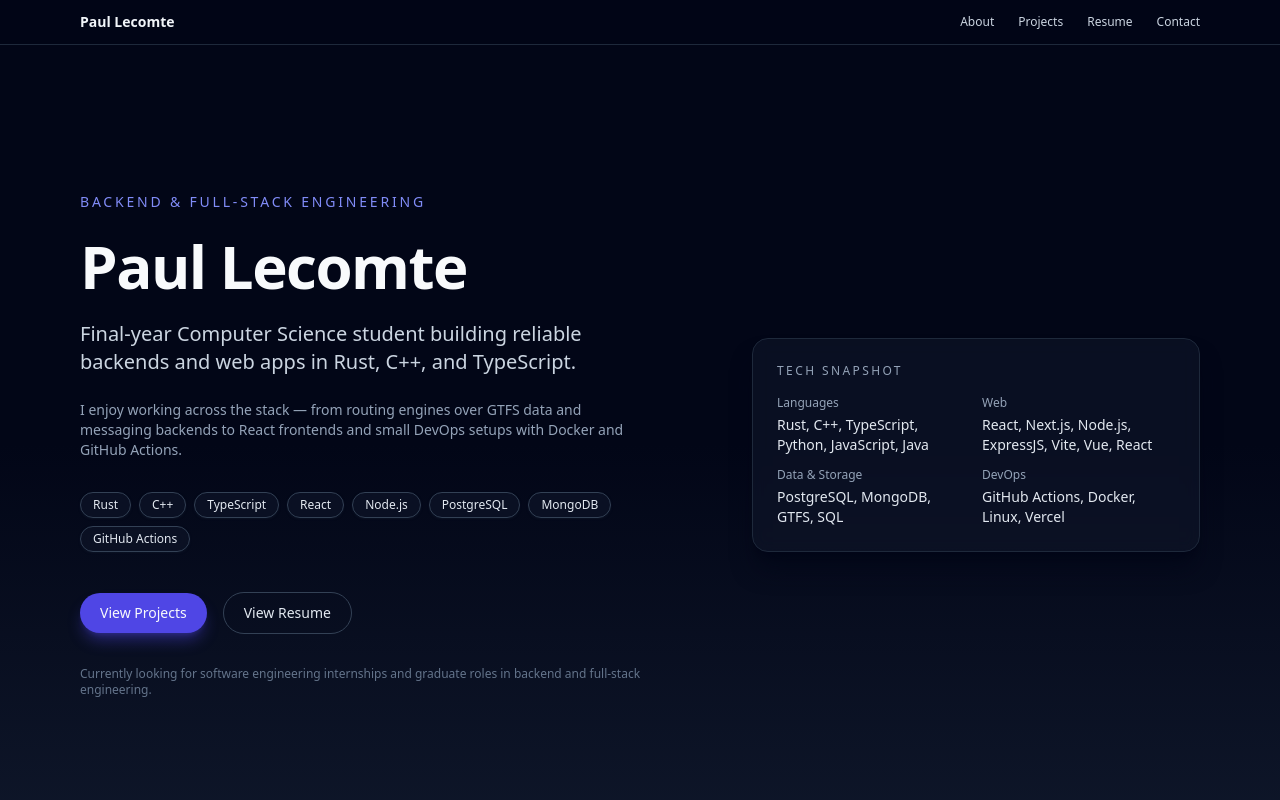
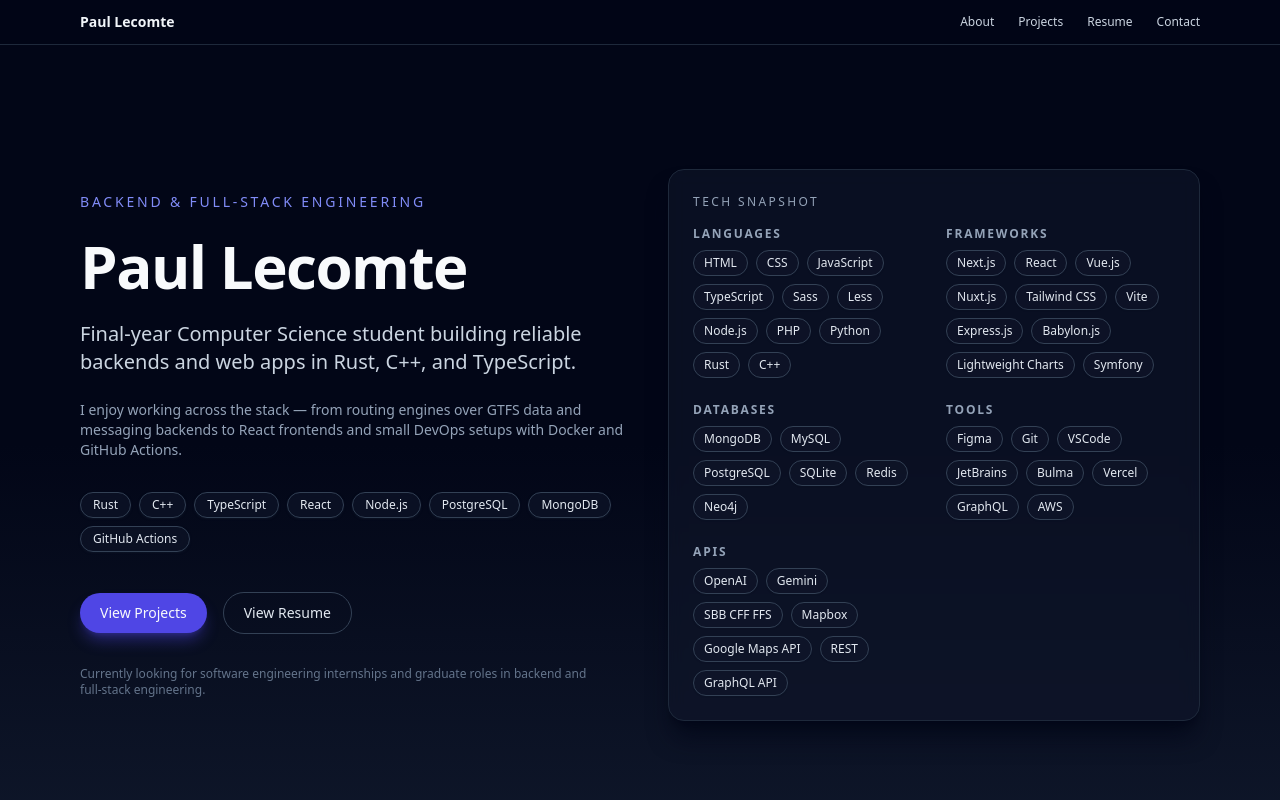
Before and after one commit to Paul-Lecomte/personal_portfolio, a React (Vite) app: page / in a window 1280 px wide. Shown: the top 800 px of the page. Built offline with nearby package versions, Linux system fonts and the light colour scheme.

Commit message:
removed scrolling fucntion from the tech snapshot

```diff
--- a/src/components/Hero.tsx
+++ b/src/components/Hero.tsx
@@ -1,4 +1,35 @@
 import type React from 'react';
+
+const tech = {
+  Languages: [
+    'HTML',
+    'CSS',
+    'JavaScript',
+    'TypeScript',
+    'Sass',
+    'Less',
+    'Node.js',
+    'PHP',
+    'Python',
+    'Rust',
+    'C++',
+  ],
+  Frameworks: [
+    'Next.js',
+    'React',
+    'Vue.js',
+    'Nuxt.js',
+    'Tailwind CSS',
+    'Vite',
+    'Express.js',
+    'Babylon.js',
+    'Lightweight Charts',
+    'Symfony',
+  ],
+  Databases: ['MongoDB', 'MySQL', 'PostgreSQL', 'SQLite', 'Redis', 'Neo4j'],
+  Tools: ['Figma', 'Git', 'VSCode', 'JetBrains', 'Bulma', 'Vercel', 'GraphQL', 'AWS'],
+  APIs: ['OpenAI', 'Gemini', 'SBB CFF FFS', 'Mapbox', 'Google Maps API', 'REST', 'GraphQL API'],
+};
 
 const Hero: React.FC = () => {
   return (
@@ -64,28 +95,29 @@ const Hero: React.FC = () => {
           </p>
         </div>
 
-        <div className="mt-8 w-full max-w-md md:mt-0">
-          <div className="rounded-2xl border border-slate-800 bg-slate-900/60 p-6 shadow-xl shadow-slate-950/70 backdrop-blur">
+        <div className="mt-8 w-full md:mt-0 md:max-w-lg lg:max-w-xl">
+          <div className="rounded-2xl border border-slate-800 bg-slate-900/60 p-6 shadow-xl shadow-slate-950/70 backdrop-blur overflow-hidden">
             <p className="text-xs font-medium uppercase tracking-[0.2em] text-slate-400">
               Tech snapshot
             </p>
-            <div className="mt-4 grid grid-cols-2 gap-3 text-sm text-slate-200">
-              <div className="space-y-1">
-                <p className="text-xs text-slate-400">Languages</p>
-                <p>Rust, C++, TypeScript, Python, JavaScript, Java</p>
-              </div>
-              <div className="space-y-1">
-                <p className="text-xs text-slate-400">Web</p>
-                <p>React, Next.js, Node.js, ExpressJS, Vite, Vue, React</p>
-              </div>
-              <div className="space-y-1">
-                <p className="text-xs text-slate-400">Data & Storage</p>
-                <p>PostgreSQL, MongoDB, GTFS, SQL</p>
-              </div>
-              <div className="space-y-1">
-                <p className="text-xs text-slate-400">DevOps</p>
-                <p>GitHub Actions, Docker, Linux, Vercel</p>
-              </div>
+            <div className="mt-4 grid gap-6 sm:grid-cols-2">
+              {Object.entries(tech).map(([category, items]) => (
+                <div key={category} className="space-y-2">
+                  <p className="text-xs font-semibold uppercase tracking-[0.15em] text-slate-400">
+                    {category}
+                  </p>
+                  <div className="flex flex-wrap gap-2">
+                    {items.map((label) => (
+                      <span
+                        key={label}
+                        className="inline-flex items-center rounded-full border border-slate-700 bg-slate-900/60 px-2.5 py-1 text-xs text-slate-200 shadow-sm transition hover:border-brand-soft hover:text-brand-soft"
+                      >
+                        {label}
+                      </span>
+                    ))}
+                  </div>
+                </div>
+              ))}
             </div>
           </div>
         </div>
```
